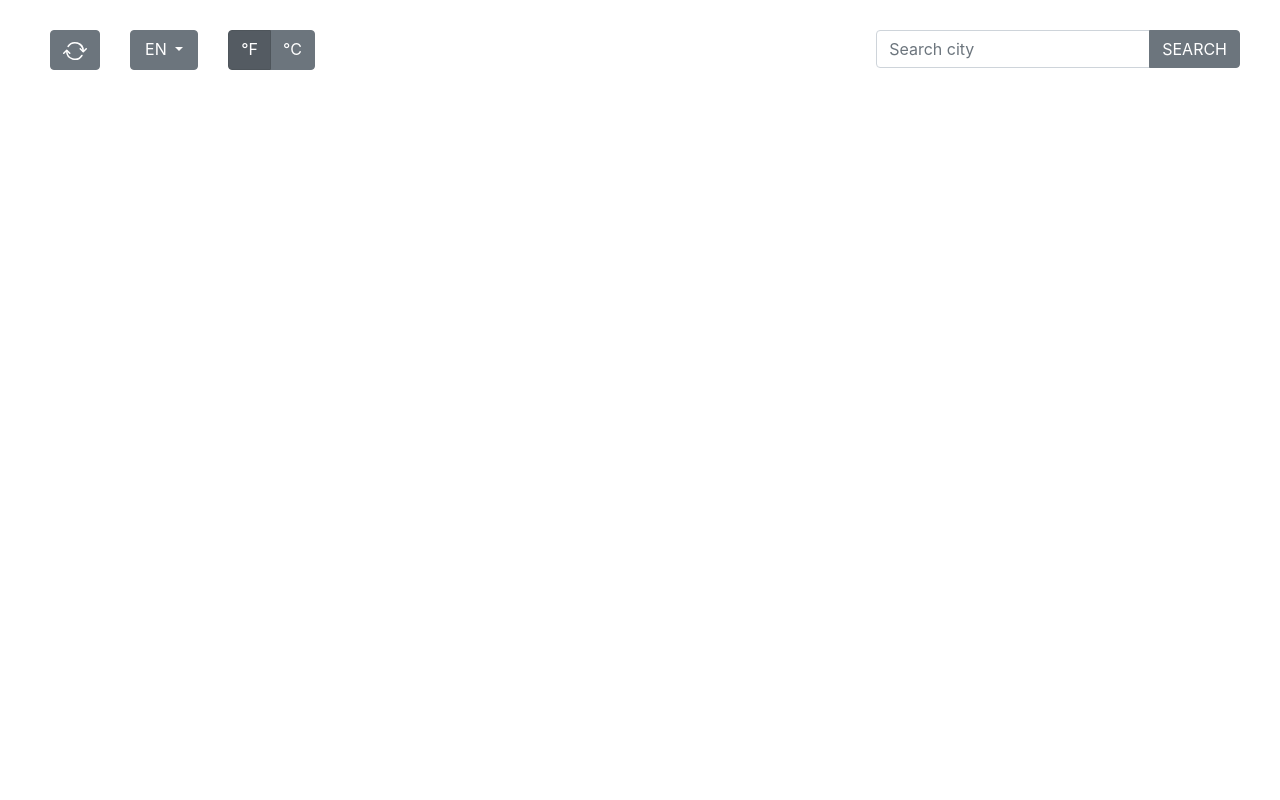
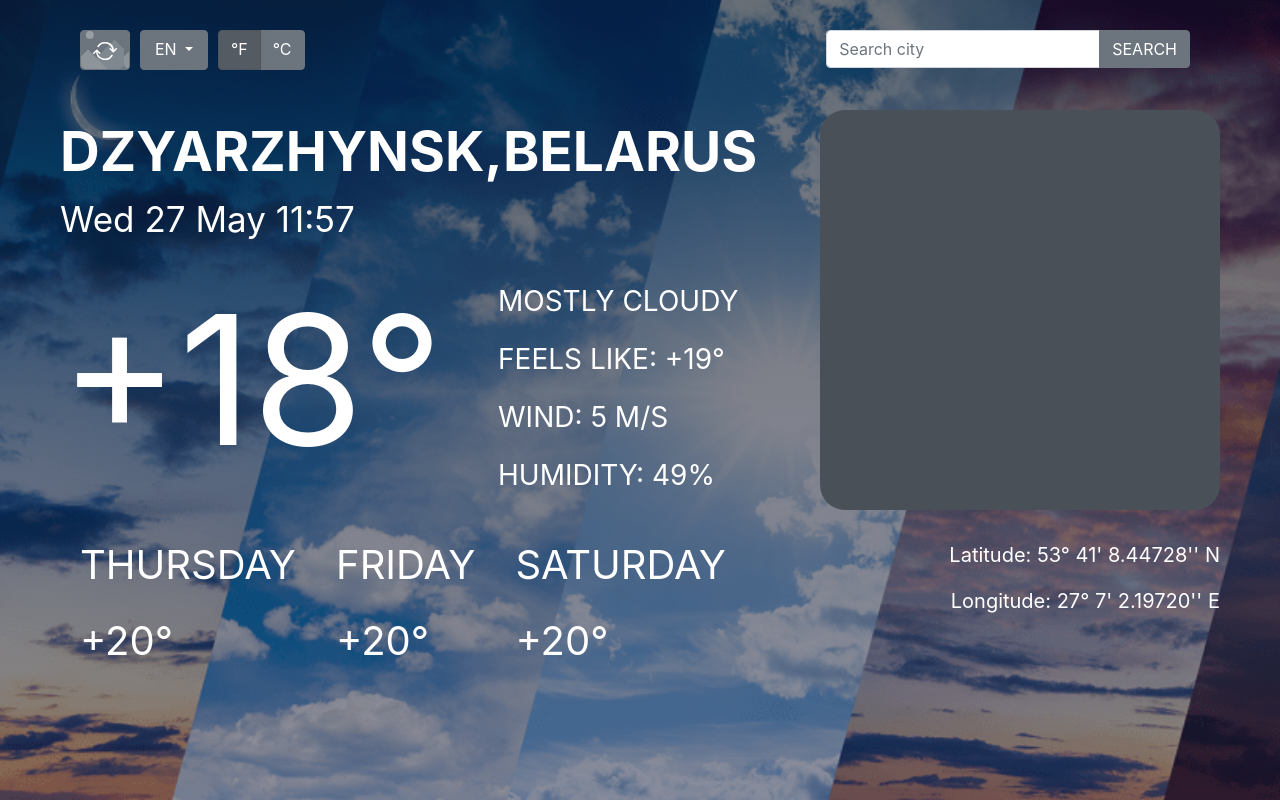
Before and after one commit to enya1407/english-for-kids, a website built with webpack: page fancy-weather/src/index.html in a window 1280 px wide. Built offline with nearby package versions, Linux system fonts and the light colour scheme.

Commit message:
feat: add main

```diff
--- a/fancy-weather/package.json
+++ b/fancy-weather/package.json
@@ -35,6 +35,7 @@
   "dependencies": {
     "@popperjs/core": "^2.4.0",
     "bootstrap": "^4.4.1",
+    "jquery": "^3.5.1",
     "normalize.css": "^8.0.1"
   }
 }
--- a/fancy-weather/src/index.html
+++ b/fancy-weather/src/index.html
@@ -12,7 +12,7 @@
     <wrapper class="wrapper">
         <header class="header">
             <div class="button__bar">
-                <button type="button" class="btn btn-outline-secondary"><svg class="bi bi-arrow-repeat" width="1.5em" height="1.5em" viewBox="0 0 16 16" fill="currentColor" xmlns="http://www.w3.org/2000/svg">
+                <button type="button" class="btn btn-outline-secondary background-btn"><svg class="bi bi-arrow-repeat" width="1.5em" height="1.5em" viewBox="0 0 16 16" fill="currentColor" xmlns="http://www.w3.org/2000/svg">
                     <path fill-rule="evenodd" d="M2.854 7.146a.5.5 0 0 0-.708 0l-2 2a.5.5 0 1 0 .708.708L2.5 8.207l1.646 1.647a.5.5 0 0 0 .708-.708l-2-2zm13-1a.5.5 0 0 0-.708 0L13.5 7.793l-1.646-1.647a.5.5 0 0 0-.708.708l2 2a.5.5 0 0 0 .708 0l2-2a.5.5 0 0 0 0-.708z"/>
                     <path fill-rule="evenodd" d="M8 3a4.995 4.995 0 0 0-4.192 2.273.5.5 0 0 1-.837-.546A6 6 0 0 1 14 8a.5.5 0 0 1-1.001 0 5 5 0 0 0-5-5zM2.5 7.5A.5.5 0 0 1 3 8a5 5 0 0 0 9.192 2.727.5.5 0 1 1 .837.546A6 6 0 0 1 2 8a.5.5 0 0 1 .501-.5z"/>
                   </svg></button>
@@ -50,6 +50,49 @@
 
 
         </header>
+        <main class="main">
+            <div class="weather__container">
+                <div class="user-location">
+                    <div class="user-location__place">dzyarzhynsk,belarus</div>
+                    <div class="user-location__date">Wed 27 May 11:57</div>
+                </div>
+                <div class="weather">
+                    <div class="weather__today">
+                        <div class="temp">+18°</div>
+                        <div class="other-information">
+                            <p class="weather-description">MOSTLY cLOUDY</p>
+                            <p class="weather-feels">FEELS LIKE: +19°</p>
+                            <p class="wind">WIND: 5 M/S</p>
+                            <p class="humidity">HUMIDITY: 49%</p>
+                        </div>
+
+                    </div>
+                    <div class="weather__three-days">
+                        <div class="first-day day">
+                            <p class="name-day">thursday</p>
+                            <p class="temp-day">+20°</p>
+                        </div>
+                        <div class="second-day day ">
+                            <p class="name-day">friday</p>
+                            <p class="temp-day">+20°</p>
+                        </div>
+                        <div class="third-day day">
+                            <p class="name-day">saturday</p>
+                            <p class="temp-day">+20°</p>
+                        </div>
+                    </div>
+
+                </div>
+            </div>
+            <div class="map__container">
+                <div class="local-map"></div>
+                <div class="coordinates">
+                    <p class="Latitude">Latitude: 53° 41' 8.44728'' N</p>
+                    <p class="Longitude">Longitude: 27° 7' 2.19720'' E</p>
+
+                </div>
+            </div>
+        </main>
     </wrapper>
     <script src="https://code.jquery.com/jquery-3.2.1.slim.min.js" integrity="sha384-KJ3o2DKtIkvYIK3UENzmM7KCkRr/rE9/Qpg6aAZGJwFDMVNA/GpGFF93hXpG5KkN" crossorigin="anonymous"></script>
     <script src="https://cdnjs.cloudflare.com/ajax/libs/popper.js/1.12.9/umd/popper.min.js" integrity="sha384-ApNbgh9B+Y1QKtv3Rn7W3mgPxhU9K/ScQsAP7hUibX39j7fakFPskvXusvfa0b4Q" crossorigin="anonymous"></script>
--- a/fancy-weather/src/js/index.js
+++ b/fancy-weather/src/js/index.js
@@ -1,9 +1,9 @@
-const backgroundSwitch = document.querySelector('.btn-outline-secondary')
+const backgroundBtn = document.querySelector('.background-btn')
 const arrowSpinning = document.querySelector('.bi-arrow-repeat')
 const languageButton = document.querySelector('#languageButton')
 const dropdownMenu = document.querySelector(".dropdown-menu")
 
-backgroundSwitch.addEventListener('click', () => {
+backgroundBtn.addEventListener('click', () => {
   arrowSpinning.classList.add('spinning')
   setTimeout(()=>{arrowSpinning.classList.remove('spinning')}, 500)
 })
--- a/fancy-weather/src/styles/layout.scss
+++ b/fancy-weather/src/styles/layout.scss
@@ -1,8 +1,15 @@
 body {
+  background-image: linear-gradient(rgba(8, 15, 26, 0.59) 0%, rgba(17, 17, 46, 0.46) 100%),
+    url("../assets/image/background.png");
+  background-repeat: no-repeat;
+  background-size: cover;
   height: 100vh;
 }
 
 .wrapper {
+  min-width: 320px;
+  max-width: 1440px;
+  color: white;
   display: flex;
   flex-direction: column;
   min-height: 100%;
@@ -10,9 +17,9 @@ body {
 }
 
 .header {
-  padding: 30px;
+  padding: 30px 80px 20px;
 
-  height: 100px;
+  height: 90px;
   display: flex;
 
   justify-content: space-between;
@@ -20,7 +27,7 @@ body {
 .button__bar {
   width: 25%;
   display: flex;
-  justify-content: space-evenly;
+  justify-content: flex-start;
 }
 
 .btn-outline-secondary,
@@ -41,23 +48,90 @@ body {
   width: 68px;
 }
 
-.dropdown-menu.show{
+.dropdown-menu.show {
   left: -3px;
   min-width: 1rem;
 }
 
-.dropdown-item.active, .dropdown-item:active {
-    background-color: #545b62;
+.dropdown-item.active,
+.dropdown-item:active {
+  background-color: #545b62;
 }
-.dropdown-item:focus, .dropdown-item:hover {
-    background-color: #6161612b;
+.dropdown-item:focus,
+.dropdown-item:hover {
+  background-color: #6161617a;
 }
 .form-control:focus {
   border-color: #495057;
   box-shadow: 0 0 0 0.2rem #4242422e;
 }
 
-.spinning{
+.background-btn {
+  background: #6c757d url("../assets/image/update-button.svg");
+}
+.spinning {
   transform: rotateZ(180deg);
-    transition: 0.2s;
+  transition: 0.2s;
 }
+
+.main {
+  display: flex;
+  justify-content: space-evenly;
+  margin: 0px 40px;
+}
+.weather__container {
+  margin: 20px 0px 0px 20px;
+  flex-basis: 65%;
+}
+
+.user-location__place {
+  font-size: 55px;
+  text-transform: uppercase;
+  font-weight: bolder;
+}
+
+.user-location__date {
+  font-size: 35px;
+}
+
+.weather__today {
+  display: flex;
+}
+.temp {
+  font-size: 180px;
+  margin-right: 55px;
+}
+
+.other-information {
+  font-size: 28px;
+  margin-top: 35px;
+  text-transform: uppercase;
+}
+.weather__three-days {
+  display: flex;
+}
+
+.day {
+  font-size: 40px;
+  margin: 20px;
+  text-transform: uppercase;
+}
+.temp-day {
+}
+
+.map__container {
+  margin: 20px;
+  flex-basis: 35%;
+}
+.local-map {
+  width: 400px;
+  height: 400px;
+  background-color: #495057;
+
+  border-radius: 25px;
+}
+.coordinates {
+  margin-top: 30px;
+  text-align: end;
+  font-size: 20px;
+}
```
Also changed, not shown: fancy-weather/src/assets/image/background.jpg (added), fancy-weather/src/assets/image/background.png (added), fancy-weather/src/assets/image/update-button.svg (added), 1 other file. Lines whose indentation alone changed are shown as unchanged.
